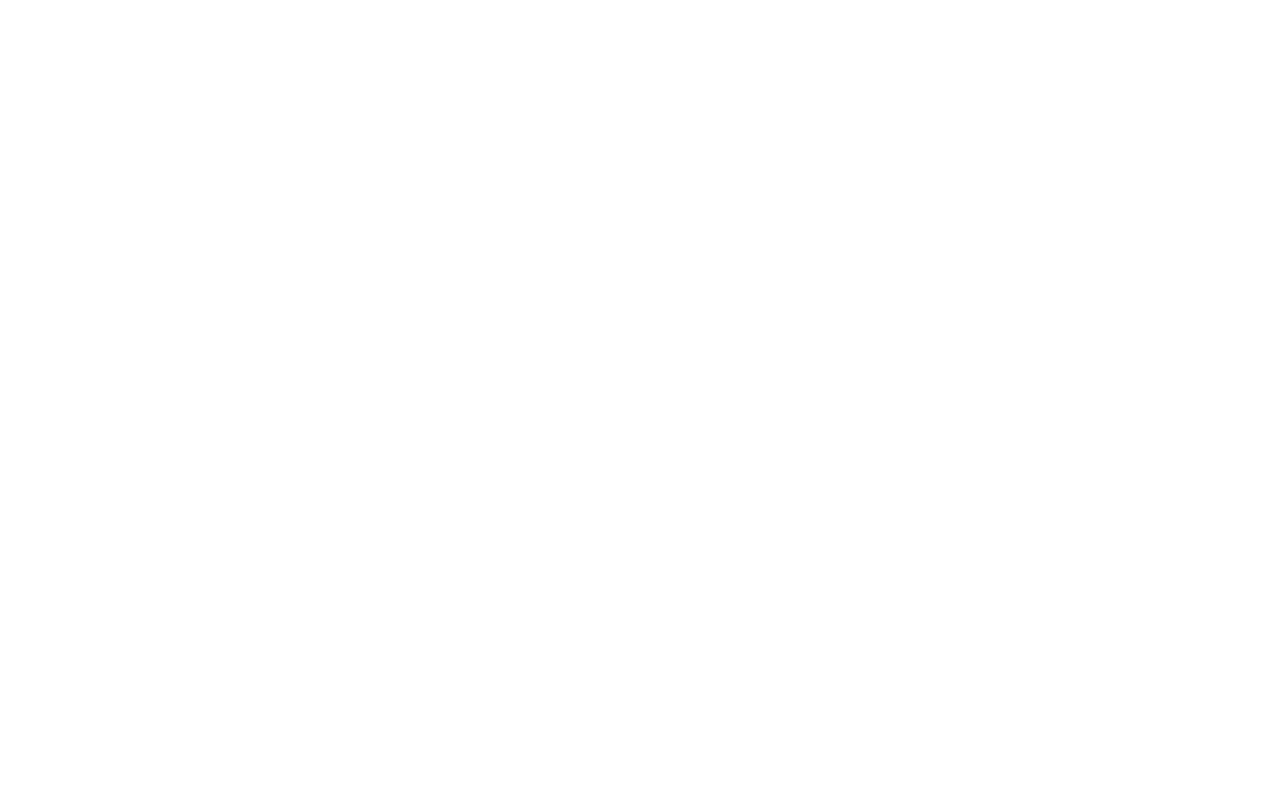
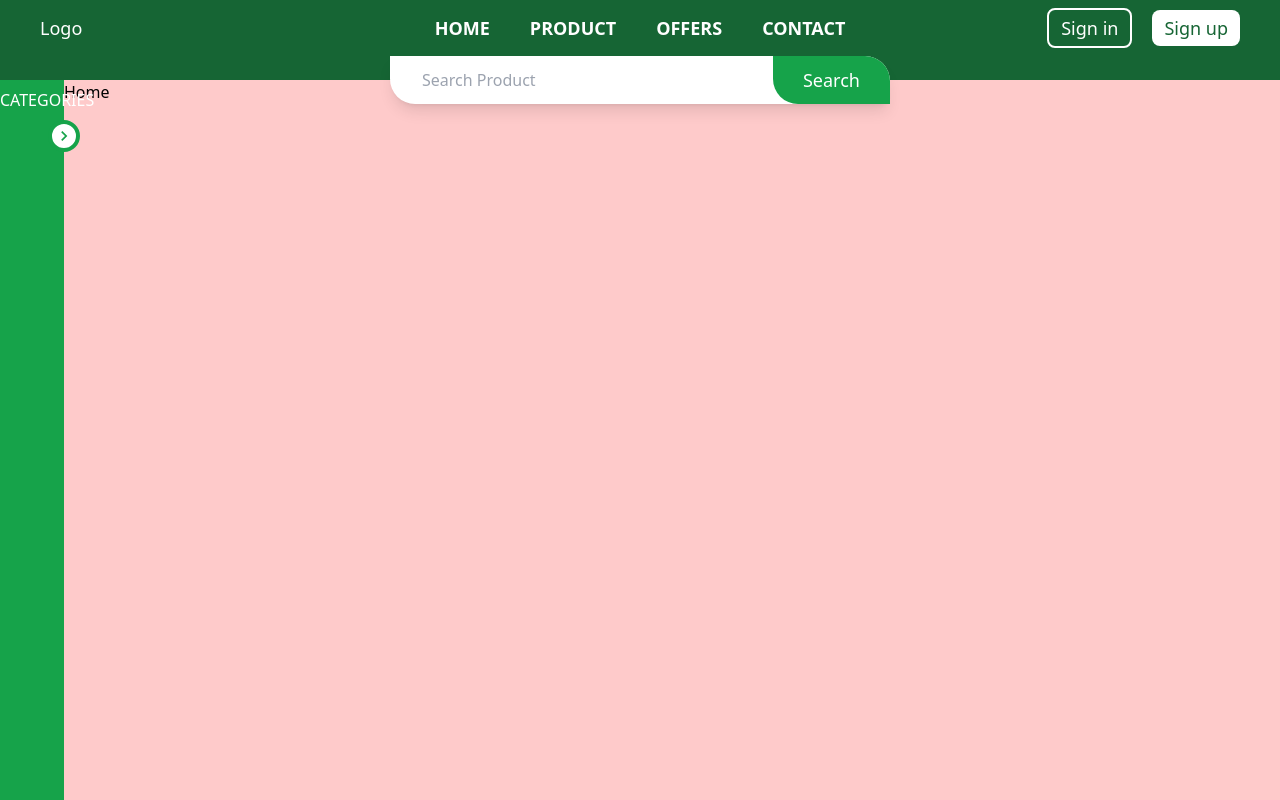
Before and after one commit to Senethlakshan/Web-project, a React (Vite) app: page / in a window 1280 px wide. Built offline with nearby package versions, Linux system fonts and the light colour scheme.

Commit message:
change sizing

```diff
--- a/src/App.tsx
+++ b/src/App.tsx
@@ -3,8 +3,14 @@ import { Header, Sidebar } from "./components";
 
 const App = () => {
   return (
-    <div>
-      <Header />
+    <div className="relative min-h-screen">
+      <div className="fixed top-0 left-0 w-full">
+        <Header />
+      </div>
+      <div className="flex min-h-screen pt-20">
+        <Sidebar />
+        <div className="flex-1 bg-red-200">Home</div>
+      </div>
     </div>
   );
 };
--- a/src/components/Header.tsx
+++ b/src/components/Header.tsx
@@ -15,7 +15,40 @@ const Header = () => {
     { title: "Contact", link: "#" },
   ];
 
-  return <div className=""></div>;
+  return (
+    <div className="relative h-20 bg-green-800 text-white">
+      <div className="relative flex items-center justify-between px-10 py-2 text-lg">
+        <div>Logo</div>
+        <ul className="absolute top-1/2 left-1/2 flex -translate-y-1/2 -translate-x-1/2 transform items-center space-x-10 font-semibold uppercase">
+          {menu.map((item, index) => (
+            <li key={index}>
+              <a href={item.link}>{item.title}</a>
+            </li>
+          ))}
+        </ul>
+        <div className="flex items-center space-x-5">
+          <div className="flex cursor-pointer items-center justify-center rounded-lg border-2 border-white py-1 px-3">
+            <a>Sign in</a>
+          </div>
+          <div className="flex cursor-pointer items-center justify-center rounded-lg bg-white py-1 px-3 text-green-800">
+            <a>Sign up</a>
+          </div>
+        </div>
+      </div>
+      <div className="absolute top-14 left-1/2 flex h-12 w-[500px] -translate-x-1/2 transform rounded-bl-[25px] rounded-tr-[25px] bg-white shadow-lg">
+        <input
+          type="search"
+          name="search"
+          id="search"
+          placeholder="Search Product"
+          className="w-full border-none bg-transparent px-8  text-gray-500 outline-none"
+        />
+        <div className="flex h-full w-40 cursor-pointer items-center justify-center rounded-bl-[25px] rounded-tr-[25px] bg-green-600 text-lg font-medium">
+          <a>Search</a>
+        </div>
+      </div>
+    </div>
+  );
 };
 
 export default Header;
--- a/src/components/Sidebar.tsx
+++ b/src/components/Sidebar.tsx
@@ -1,7 +1,10 @@
-import React from "react";
+import React, { useState } from "react";
 import { HiOutlineMoon } from "react-icons/hi";
+import { MdKeyboardArrowRight } from "react-icons/md";
 
 const Sidebar = () => {
+  const [open, setOpen] = useState(false);
+
   const productItems = [
     { title: "Mobile Phones", icons: <HiOutlineMoon /> },
     { title: "Mobile Phones", icons: <HiOutlineMoon /> },
@@ -12,7 +15,25 @@ const Sidebar = () => {
     { title: "Mobile Phones", icons: <HiOutlineMoon /> },
   ];
 
-  return <div className=""></div>;
+  return (
+    <div
+      className={`relative ${
+        open ? "w-52" : "w-16"
+      } bg-green-600 py-2 duration-300`}
+    >
+      <div
+        className="absolute -right-4 top-10 flex h-8 w-8 cursor-pointer items-center justify-center rounded-full border-4 border-green-600 bg-white text-xl text-green-600"
+        onClick={() => {
+          setOpen(!open);
+        }}
+      >
+        <MdKeyboardArrowRight />
+      </div>
+      <div className="text-center uppercase text-white">
+        <h1>Categories</h1>
+      </div>
+    </div>
+  );
 };
 
 export default Sidebar;
--- a/src/index.css
+++ b/src/index.css
@@ -4,11 +4,11 @@
 @tailwind components;
 @tailwind utilities;
 
-@layer base {
+/* @layer base {
   html {
     font-size: 62.5%;
   }
   body {
     font-size: 1.6rem;
   }
-}
+} */
```
